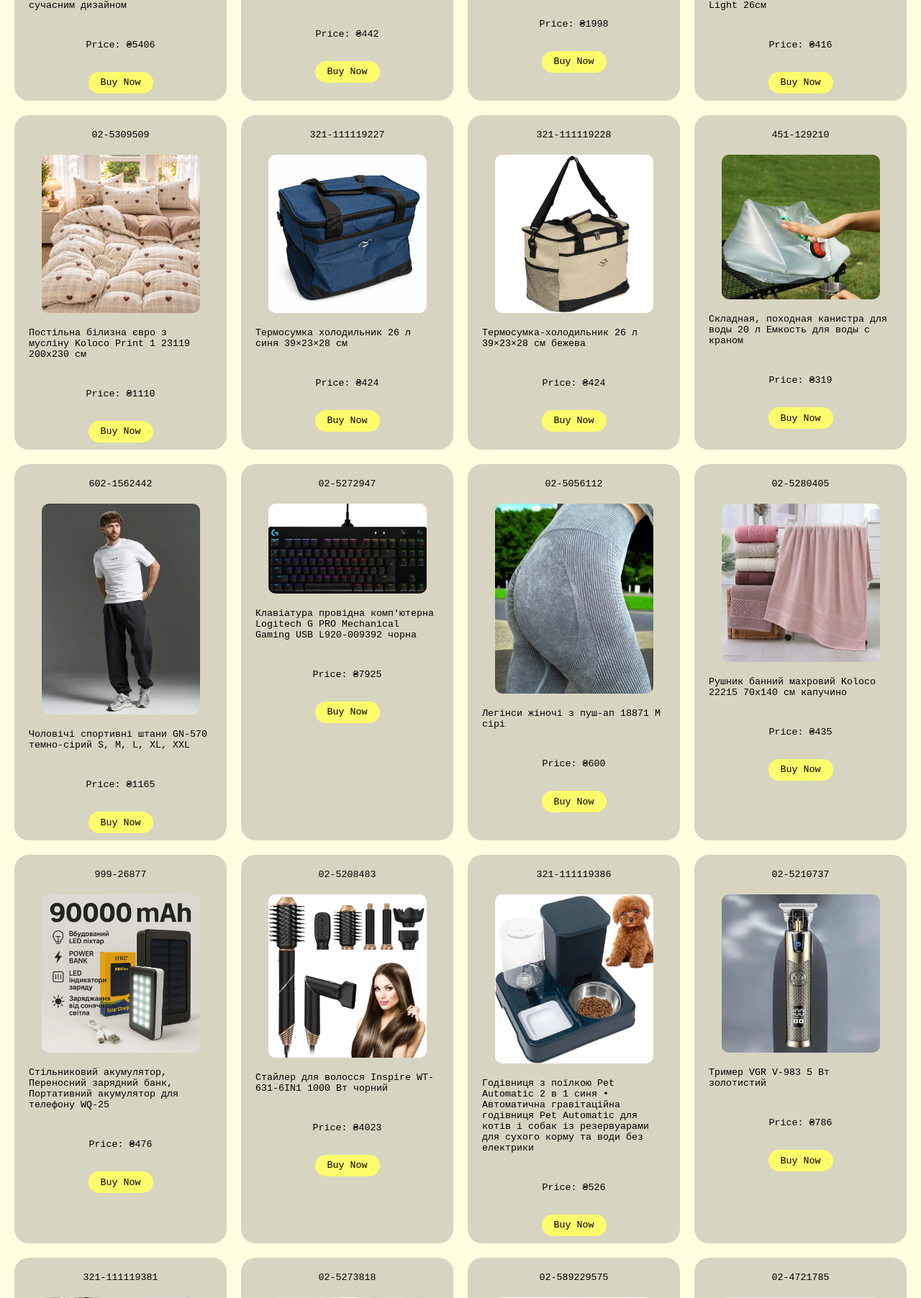
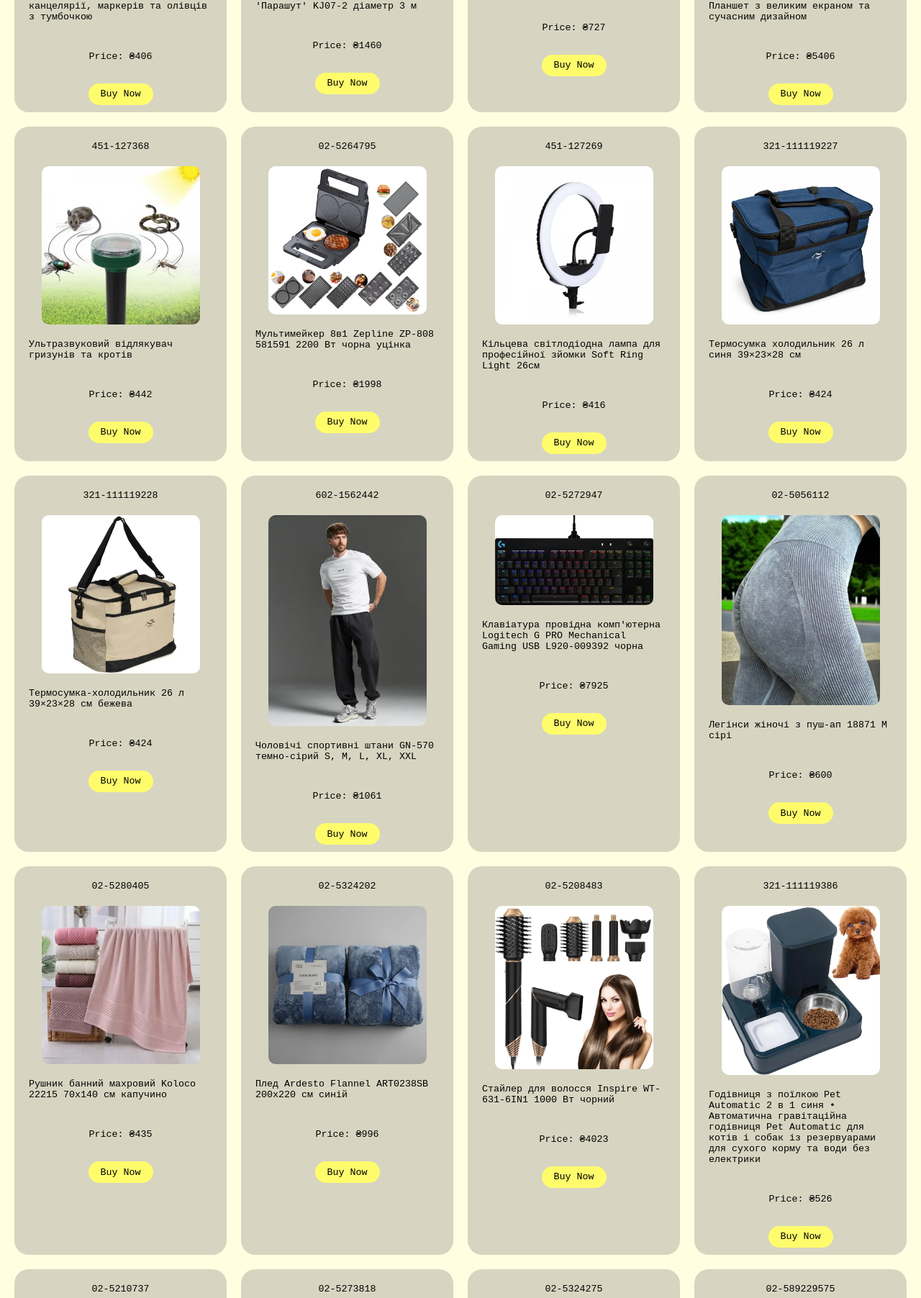
Before and after one commit to nazik-dot/PriceHunter-Website, a Flask app: page /drops_catalogue in a window 1280 px wide. Shown: the part 2657-4461 px from the top of the page at 72% size. Run offline with Flask 3, Linux system fonts and the light colour scheme.

Commit message:
Changes in main.py and rules.html

```diff
--- a/main.py
+++ b/main.py
@@ -42,10 +42,16 @@ with app.app_context():
     db.create_all()
 
 products = {
+    "1998": {
+        "id": "02-5324246",
+        "name": "Лимонадник Yiwu Sunflower HP-19-289 2 л",
+        "price": 1426,
+        "image": "/files/limonnik_yiwu_sunflower_hp-19-289_2l.webp"
+    },
     "99": {
         "id": "602-1565346",
         "name": "Сукні WN19-98 темно-коричневий S, M",
-        "price": 1303,
+        "price": 1187,
         "image": "/files/sukni_wn19-98_s_temno-korichneviy.webp"
     },
     "1": {
@@ -53,6 +59,18 @@ products = {
         "name": "Чохол на диван 4-місний Love You Corn Fleece 81223 коричневий",
         "price": 1689,
         "image": "/files/chohol_na_duvan.webp"
+    },
+    "8677": {
+        "id": "02-5324203",
+        "name": "Набір сервірувальних серветок Ardesto Autumn leaves ART15MN 30х45 см 2 шт",
+        "price": 382,
+        "image": "/files/nabir_serviruvalnix_servetok_ardesto_autumn_leaves.webp"
+    },
+    "2736": {
+        "id": "02-5150640",
+        "name": "Набір сервірувальних серветок Ardesto Christmas Gingerbread ART15HG 30х45 см 2 шт",
+        "price": 399,
+        "image": "/files/nabir_serviruvalnix_servetok_ardesto_christmas_gingerbread.webp"
     },
     "2": {
         "id": "991-120031284",
@@ -117,7 +135,7 @@ products = {
     "98": {
         "id": "602-1565339",
         "name": "Светри WN20-664 темно-бежевий L, XL",
-        "price": 1121,
+        "price": 1022,
         "image": "/files/swetri_wn20-664_xl_temno-begeviy.webp"
     },
     "11": {
@@ -162,12 +180,12 @@ products = {
         "price": 416,
         "image": "/files/kilzeva_svitlodiodna_lampa_dla_zyomki.webp"
     },
-    "17": {
-        "id": "02-5309509",
-        "name": "Постільна білизна євро з мусліну Koloco Print 1 23119 200х230 см",
-        "price": 1110,
-        "image": "/files/postilna_biluzna_evro_muslin_koloco_print1.webp"
-    },
+    # "17": {
+    #     "id": "02-5309509",
+    #     "name": "Постільна білизна євро з мусліну Koloco Print 1 23119 200х230 см",
+    #     "price": 1110,
+    #     "image": "/files/postilna_biluzna_evro_muslin_koloco_print1.webp"
+    # },
     "18": {
         "id": "321-111119227",
         "name": "Термосумка холодильник 26 л синя 39×23×28 см",
@@ -180,16 +198,16 @@ products = {
         "price": 424,
         "image": "/files/termosumka_holodilnik_26l_begeva.webp"
     },
-    "20": {
-        "id": "451-129210",
-        "name": "Складная, походная канистра для воды 20 л Емкость для воды с краном",
-        "price": 319,
-        "image": "/files/skladnaya_pohodnaya_kanistra_dla_vody.webp"
-    },
+    # "20": {
+    #     "id": "451-129210",
+    #     "name": "Складная, походная канистра для воды 20 л Емкость для воды с краном",
+    #     "price": 319,
+    #     "image": "/files/skladnaya_pohodnaya_kanistra_dla_vody.webp"
+    # },
     "391": {
         "id": "602-1562442",
         "name": "Чоловічі спортивні штани GN-570 темно-сірий S, M, L, XL, XXL",
-        "price": 1165,
+        "price": 1061,
         "image": "/files/cholovichi_sportivni_shtany_gb-570_temno-siruy.webp"
     },
     "21": {
@@ -210,11 +228,17 @@ products = {
         "price": 435,
         "image": "/files/rushnuk_banniy_machroviy_koloco.webp"
     },
-    "24": {
-        "id": "999-26877",
-        "name": "Стільниковий акумулятор, Переносний зарядний банк, Портативний акумулятор для телефону WQ-25",
-        "price": 476,
-        "image": "/files/stilnikoviy_akamulator_perenosni_zaradniy_bank.webp"
+    # "24": {
+    #     "id": "999-26877",
+    #     "name": "Стільниковий акумулятор, Переносний зарядний банк, Портативний акумулятор для телефону WQ-25",
+    #     "price": 476,
+    #     "image": "/files/stilnikoviy_akamulator_perenosni_zaradniy_bank.webp"
+    # },
+    "5738": {
+        "id": "02-5324202",
+        "name": "Плед Ardesto Flannel ART0238SB 200х220 см синій",
+        "price": 996,
+        "image": "/files/pled_ardesto_flannel_suniy.webp"
     },
     "25": {
         "id": "02-5208483",
@@ -234,17 +258,23 @@ products = {
         "price": 786,
         "image": "/files/trimer_vgr_zolotistiy.webp"
     },
-    "28": {
-        "id": "321-111119381",
-        "name": "Компактна шафка XL-1613 для ванної з основою 15×15 см • вертикальна система зберігання білого кольору з полицями та закритими секціями для косметики й дрібниць",
-        "price": 601,
-        "image": "/files/kompaktna_shafa_dla_vannoi_z_osnovoyu.webp"
-    },
+    # "28": {
+    #     "id": "321-111119381",
+    #     "name": "Компактна шафка XL-1613 для ванної з основою 15×15 см • вертикальна система зберігання білого кольору з полицями та закритими секціями для косметики й дрібниць",
+    #     "price": 601,
+    #     "image": "/files/kompaktna_shafa_dla_vannoi_z_osnovoyu.webp"
+    # },
     "29": {
         "id": "02-5273818",
         "name": "Форма для запікання прямокутна Maestro MR-1107-35 7х29.5х37 см чорна",
         "price": 938,
         "image": "/files/forma_dla_zapikanya_pramokutna_maestro_mr.webp"
+    },
+    "2799": {
+        "id": "02-5324275",
+        "name": "Термокухоль Ardesto Provence AR2650BD 500 мл синій",
+        "price": 628,
+        "image": "/files/termokuhol_ardesto_provence_500ml_suniy.webp"
     },
     "30": {
         "id": "02-589229575",
@@ -261,8 +291,14 @@ products = {
     "32": {
         "id": "602-1563329",
         "name": "Светри WN20-773 Universal бордовий",
-        "price": 1168,
+        "price": 1064,
         "image": "/files/svetri_wn20-773_universal_bordoviy.webp"
+    },
+    "33": {
+        "id": "123-110897",
+        "name": "Лампа LED LA-08 15W / Світильник з гачком на microUSB / Акумуляторна LED-лампочка",
+        "price": 335,
+        "image": "/files/lampa_led_svitulnuk_z_hachlom_microUSB.webp"
     }
 }
 
--- a/templates/rules.html
+++ b/templates/rules.html
@@ -50,6 +50,12 @@
         Ми розглянемо ваше звернення та, за можливості, допоможемо встановити причину проблеми й визначити подальші дії.
         Зверніть увагу: оскільки відправлення здійснюється постачальником, вирішення окремих питань може залежати від його відповіді та дій.
     </p>
+    <h3>5.💰 Цінова політика</h3>
+    <p>
+        Вартість товарів залежить насамперед від постачальників і може змінюватися після оформлення замовлення.
+        Якщо після оформлення замовлення ціна товару збільшиться або зменшиться, товар буде надіслано за новою актуальною ціною, незалежно від того, чи стала вона вищою або нижчою за початкову.
+        Зверніть увагу: PriceHunter не контролює зміни цін з боку постачальників, тому вартість товару може відрізнятися від зазначеної в каталозі на момент оформлення замовлення.
+    </p>
     <h3>5.💬 Зв'язок із підтримкою</h3>
     <p>
         Якщо у вас виникли запитання щодо товару, оформлення замовлення, його статусу або доставки, напишіть нам на електронну пошту, зазначену на сайті.
```
Also changed, not shown: files/lampa_led_svitulnuk_z_hachlom_microUSB.webp (added), files/limonnik_yiwu_sunflower_hp-19-289_2l.webp (added), files/nabir_serviruvalnix_servetok_ardesto_autumn_leaves.webp (added), files/nabir_serviruvalnix_servetok_ardesto_christmas_gingerbread.webp (added), files/pled_ardesto_flannel_suniy.webp (added), files/termokuhol_ardesto_provence_500ml_suniy.webp (added).
